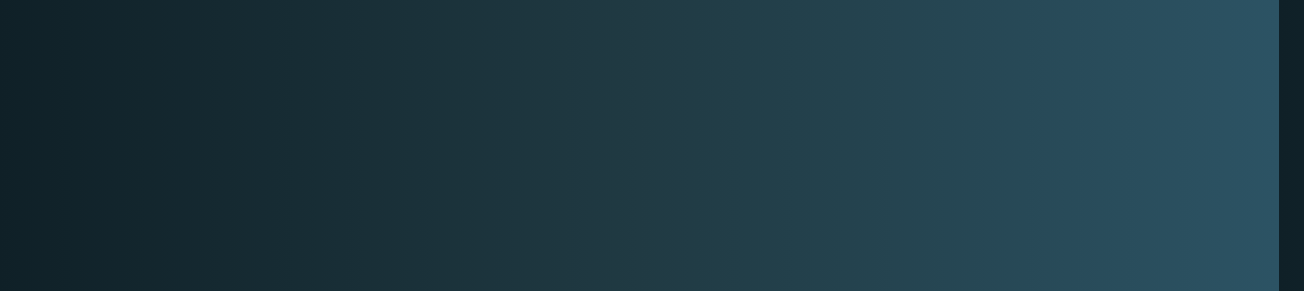
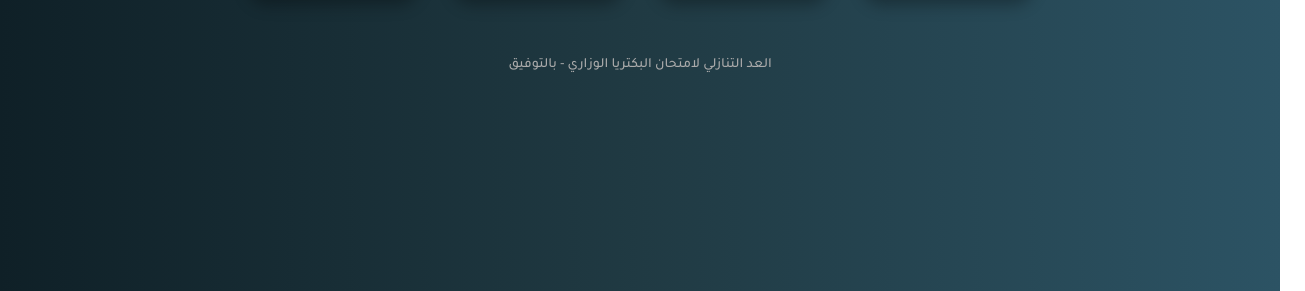
Before and after one commit to hussein04n/bot, a plain HTML site: page index.html in a window 1280 px wide. Shown: the part 509-800 px from the top of the page, 1305 px wide, since content can reach past the window. Drawn offline with Linux system fonts and the light colour scheme.

Commit message:
Update index.html

```diff
--- a/index.html
+++ b/index.html
@@ -2,16 +2,27 @@
 <html lang="ar" dir="rtl">
 <head>
   <meta charset="UTF-8">
+  <meta name="viewport" content="width=device-width, initial-scale=1.0, maximum-scale=1.0, user-scalable=no">
   <title>امتحان البكتريا الوزاري</title>
   <link href="https://fonts.googleapis.com/css2?family=Tajawal:wght@500;700&display=swap" rel="stylesheet">
   <style>
+    /* ضبط عرض الشاشة بالكامل */
+    html, body {
+      height: 100%;
+      margin: 0;
+      padding: 0;
+      overflow: hidden; /* منع التمرير */
+      font-family: 'Tajawal', sans-serif;
+    }
+
     body {
       background: linear-gradient(to right, #0f2027, #203a43, #2c5364);
       color: white;
-      font-family: 'Tajawal', sans-serif;
+      display: flex;
+      justify-content: center;
+      align-items: center;
+      flex-direction: column;
       text-align: center;
-      padding-top: 100px;
-      margin: 0;
     }
 
     h1 {
```
